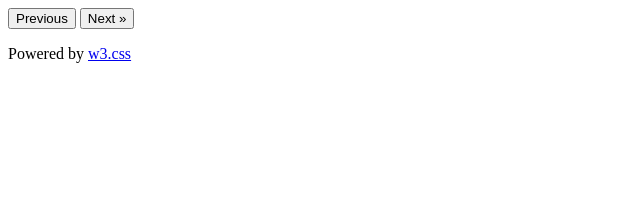
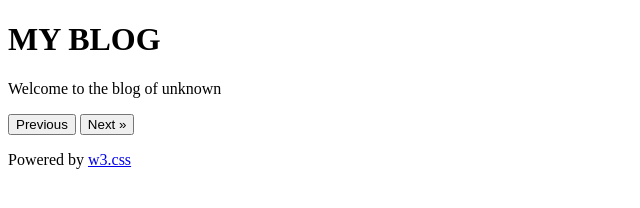
Before and after one commit to WessamTarek51/taskGithub, a plain HTML site: page index.html in a window 1280 px wide. Shown: the whole page, without its empty margins (0-640 px from the left). Drawn offline with Linux system fonts and the light colour scheme.

Commit message:
add content of navBar

```diff
--- a/index.html
+++ b/index.html
@@ -7,6 +7,12 @@
     <title>Document</title>
 </head>
 <body>
+    <!-- Navbar -->
+<navbar class="w3-container w3-center w3-padding-32">
+    <h1><b>MY BLOG</b></h1>
+    <p>Welcome to the blog of <span class="w3-tag">unknown</span></p>
+  </navbar>
+
     <!-- Footer -->
 <footer class="w3-container w3-dark-grey w3-padding-32 w3-margin-top">
     <button class="w3-button w3-black w3-disabled w3-padding-large w3-margin-bottom">Previous</button>
```
